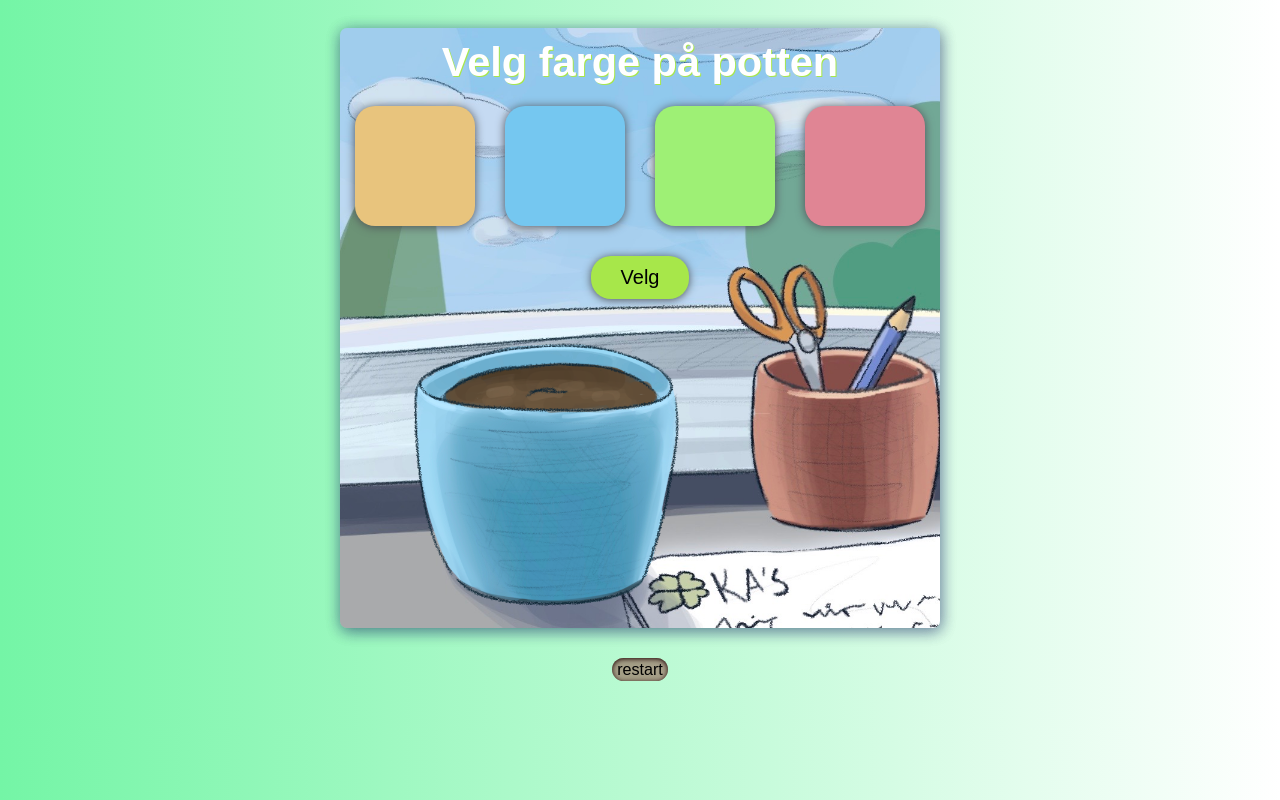
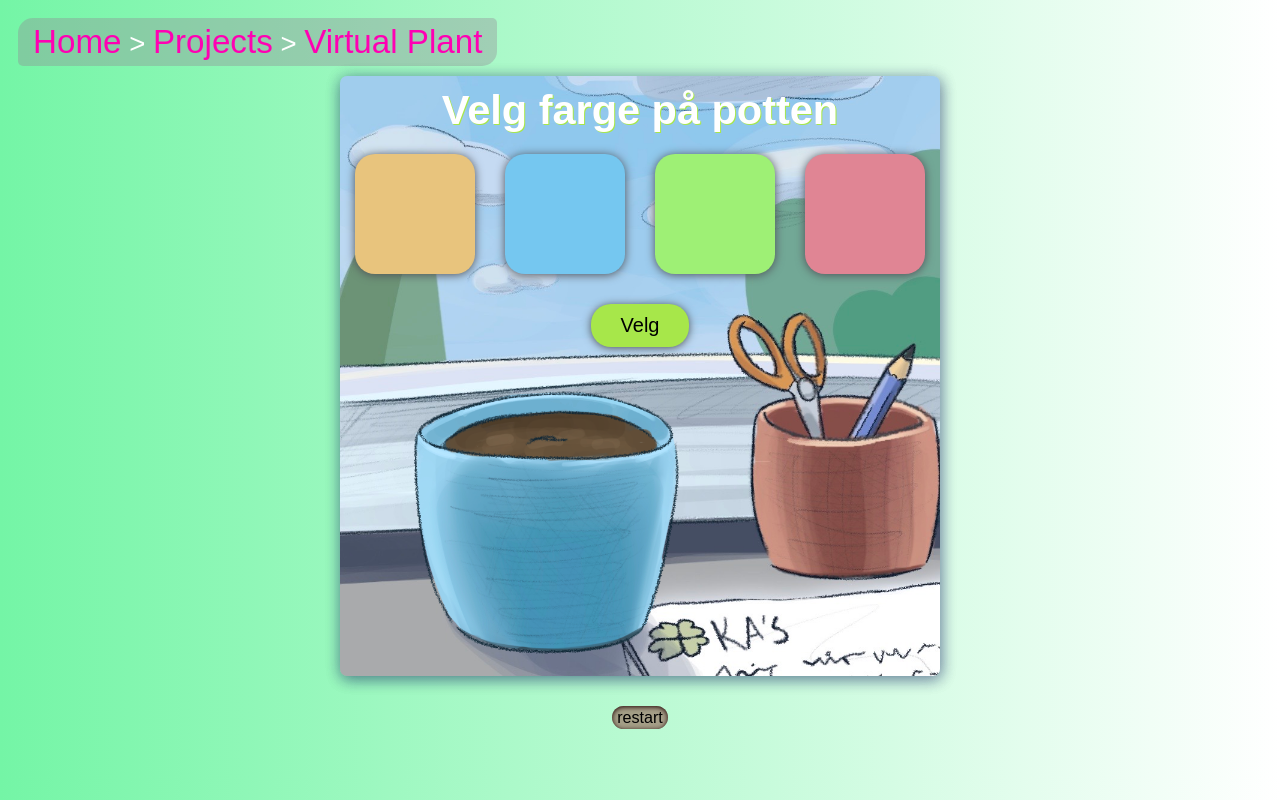
Before and after one commit to ka-thas/plant, a plain HTML site: page index.html in a window 1280 px wide. Drawn offline with Linux system fonts and the light colour scheme.

Commit message:
added breadcrumbs

```diff
--- a/index.html
+++ b/index.html
@@ -1,7 +1,7 @@
 <!DOCTYPE html>
 <html lang="en">
     <head>
-        <title>Ka's Hagesenter - Virtuell plante</title>
+        <title>Virtual plant</title>
         <meta charset="utf-8" />
         <meta name="viewport" content="width=device-width, initial-scale=1.0" />
         <!-- Reseponsivt design -->
@@ -83,6 +83,11 @@
     </head>
     <body>
         <div id="🎁">
+            <div id="breadcrumbs">
+                <a href="https://ka-thas.github.io/index.html">Home</a> >
+                <a href="https://ka-thas.github.io/projects.html">Projects</a> >
+                <a href="./plant">Virtual Plant</a>
+            </div>
             <div id="brett">
                 <img
                     id="bak"
--- a/stylesheet.css
+++ b/stylesheet.css
@@ -30,11 +30,6 @@ h1 a {
     background-blend-mode: multiply;
     border-radius: 20px;
 }
-a {
-    position: relative;
-    margin-left: 10px;
-    text-decoration: none;
-}
 label,
 button {
     display: block;
@@ -57,3 +52,14 @@ button {
 button:hover {
     box-shadow: 0px 0px 4px gray;
 }
+#breadcrumbs {
+    border-radius: 15px 5px;
+    padding: 5px 15px;
+    width: fit-content;
+    background-color: rgba(143, 133, 148, 0.369);
+}
+a {
+    font-size: larger;
+    color: #ff00b3;
+    text-decoration: none;
+}
--- /dev/null
+++ b/stylesheet2.css
@@ -0,0 +1,68 @@
+/* Just for reference,
+ * Not used in this project */
+
+@import url('https://fonts.googleapis.com/css2?family=Urbanist:ital,wght@0,100..900;1,100..900&display=swap');
+:root {
+    --background-color: #0f6e5c00;
+}
+body {
+    font-family: urbanist, sans-serif;
+    font-size: larger;
+    background-color: #111;
+    background: linear-gradient(270deg, rgba(16,16,16,1) 0%, rgba(33,13,73,1) 100%);
+    color: #fff;
+}
+
+h1 {
+    padding: 20px;
+    font-size: 100px;
+    background-color: var(--background-color);
+    margin: 0;
+}
+nav {
+    background-color: var(--background-color);
+    color: #fff;
+    padding: 20px;
+}
+nav ul {
+    background-color: var(--background-color);
+    list-style-type: none;
+    padding: 0;
+    display: flex;
+    justify-content: space-between;
+}
+nav ul li {
+    display: inline-block;
+    margin-right: 10px;
+    background-color: var(--background-color);
+}
+nav ul li a {
+    color: #fff;
+    text-decoration: none;
+}
+main {
+    padding: 20px;
+    max-width: 1000px;
+    margin: 0 auto;
+}
+section {
+    margin-bottom: 20px;
+    padding: 20px;
+    background-color: var(--background-color);
+}
+#breadcrumbs {
+    border-radius: 15px 5px;
+    padding: 5px 15px;
+    width: fit-content;
+    background-color: rgba(143, 133, 148, 0.369);
+}
+a {
+    color: #00ff80;
+    text-decoration: none;
+}
+.gradient-text {
+    background: linear-gradient(100deg, #00ff80, #efff78);
+    -webkit-background-clip: text;
+    background-clip: text;
+    -webkit-text-fill-color: transparent;
+}
```
